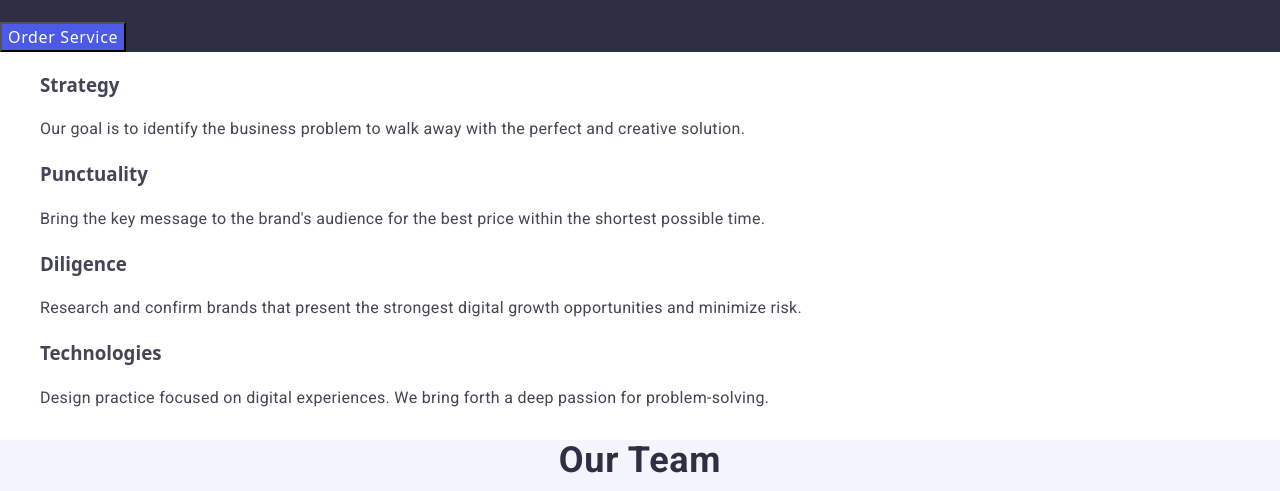
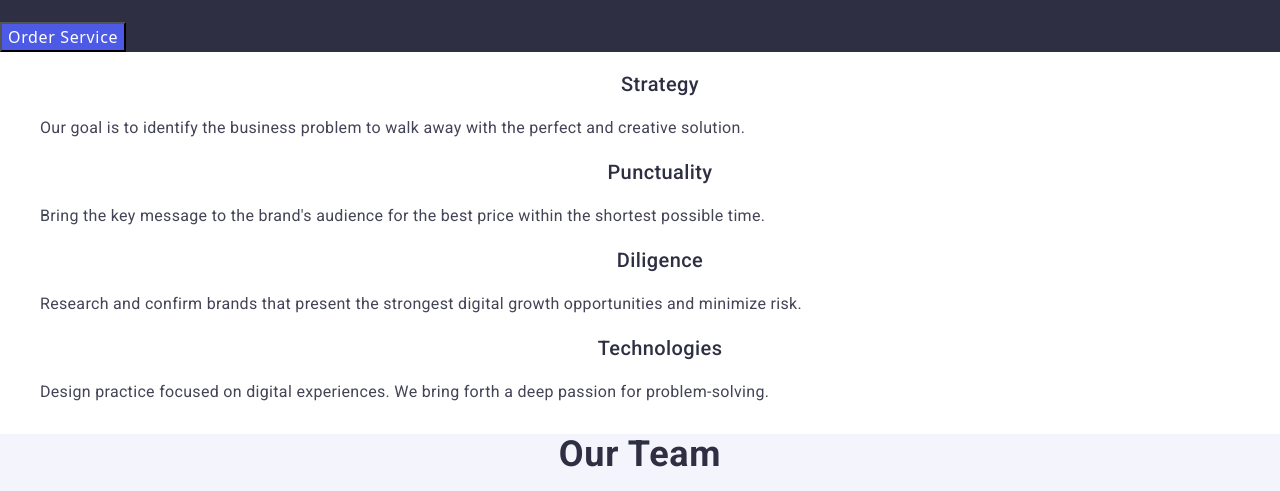
Before and after one commit to KaterynaSiv/goit-markup-hw-02, a plain HTML site: page index.html in a window 1280 px wide. Shown: the part 309-800 px from the top of the page. Drawn offline with nearby package versions, Linux system fonts and the light colour scheme.

Commit message:
css re-add

```diff
--- a/css/styles.css
+++ b/css/styles.css
@@ -21,7 +21,7 @@ ul {
 
 .menu :hover,
 .menu :focus {
-    color: #404bbf;
+  color: #404bbf;
 }
 
 .contacts :hover,
@@ -121,14 +121,14 @@ ul {
   color: #2e2f42;
 }
 
-.sub-title: {
+.sub-title {
   font-family: "Roboto", sans-serif;
-  font-weight: 400;
-  font-size: 16px;
-  line-height: 1.5;
+  font-weight: 500;
+  font-size: 20px;
+  line-height: 1.2;
   letter-spacing: 0.02em;
   text-align: center;
-  color: #434455;
+  color: #2e2f42;
 }
 
 .text {
```
